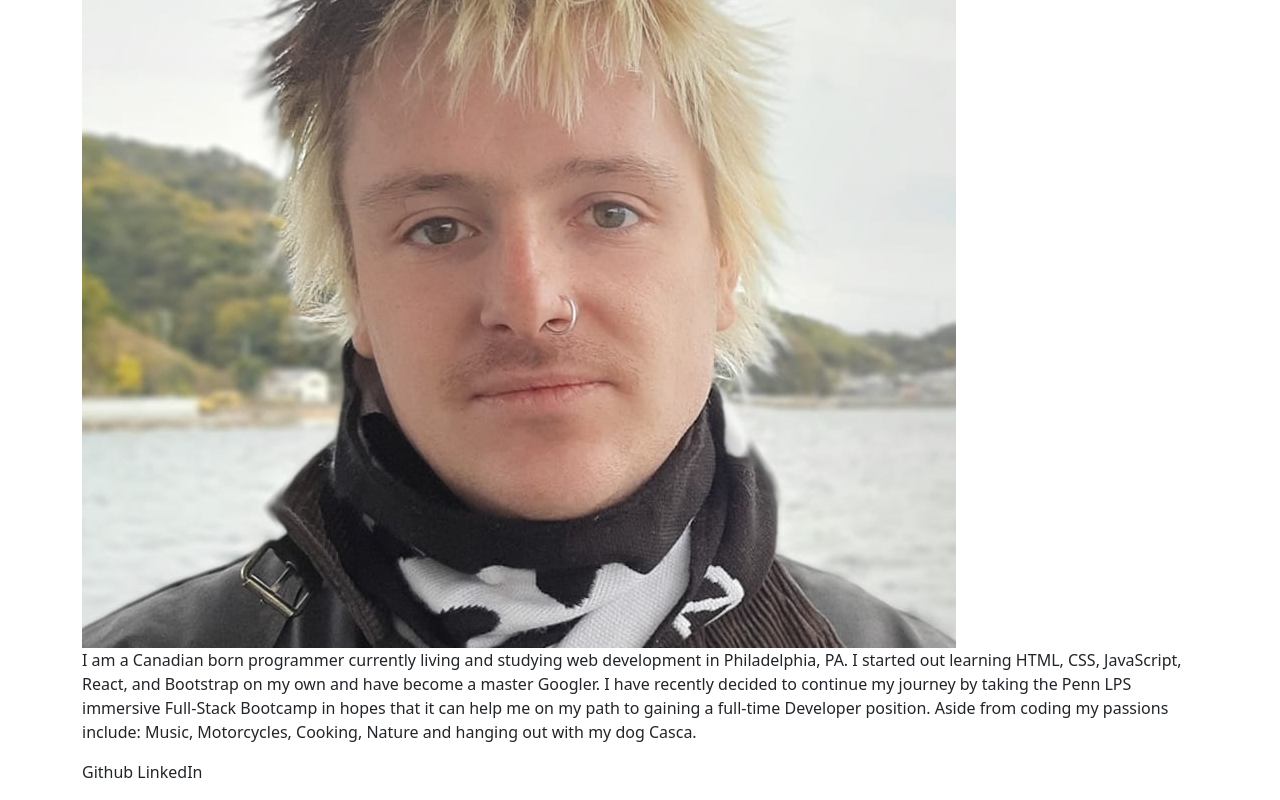
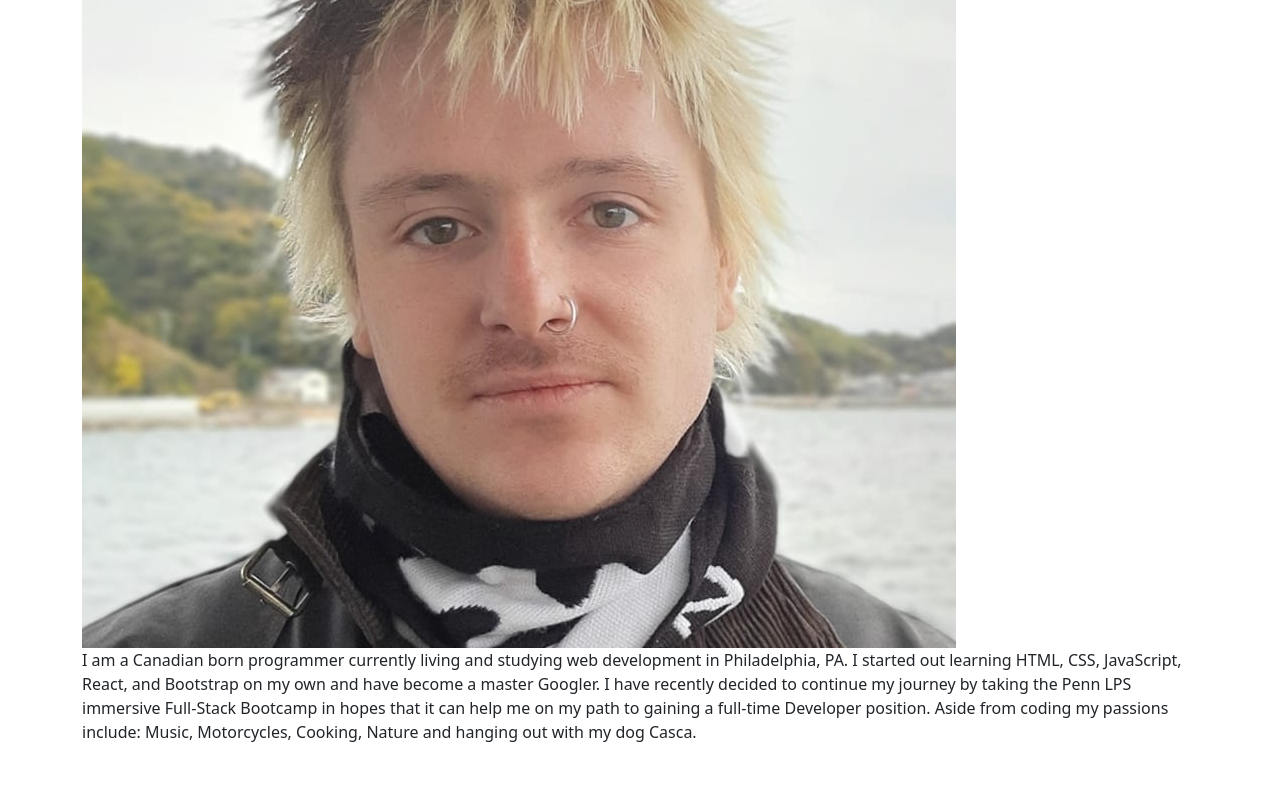
Before and after one commit to Zym0tic/my-portfolio-react, a React (Create React App) app: page / in a window 1280 px wide. Shown: the part 362-1162 px from the top of the page. After the commit the page ends 1122 px from the top, so only its background shows below. Built offline with nearby package versions, Linux system fonts and the light colour scheme.

Commit message:
import fontawesome/add icons

```diff
--- a/package.json
+++ b/package.json
@@ -4,6 +4,10 @@
   "private": true,
   "homepage": "https://zym0tic.github.io/my-portfolio-react",
   "dependencies": {
+    "@fortawesome/fontawesome-svg-core": "^6.2.0",
+    "@fortawesome/free-brands-svg-icons": "^6.2.0",
+    "@fortawesome/free-solid-svg-icons": "^6.2.0",
+    "@fortawesome/react-fontawesome": "^0.2.0",
     "@testing-library/jest-dom": "^5.16.4",
     "@testing-library/react": "^11.1.0",
     "@testing-library/user-event": "^13.5.0",
--- a/src/components/footer.js
+++ b/src/components/footer.js
@@ -1,9 +1,11 @@
 import React from 'react';
+import { FontAwesomeIcon } from '@fortawesome/react-fontawesome'
 
 function Footer() {
     return (
     <footer className="mt-auto">
-        <p>Github  LinkedIn</p>
+        <FontAwesomeIcon icon="fa-brands fa-github" />
+        <FontAwesomeIcon icon="fa-brands fa-linkedin" />
     </footer>
     )
 };
--- a/src/index.js
+++ b/src/index.js
@@ -1,6 +1,11 @@
 import React from 'react';
 import ReactDOM from 'react-dom';
+import { library } from '@fortawesome/fontawesome-svg-core'
+import { fab } from '@fortawesome/free-brands-svg-icons'
+import { faCheckSquare, faCoffee } from '@fortawesome/free-solid-svg-icons'
 import App from './App';
 import 'bootstrap/dist/css/bootstrap.min.css';
 
 ReactDOM.render(<App />, document.getElementById('root'));
+
+library.add( fab, faCheckSquare, faCoffee)
```
Also changed, not shown: 1 other file (tests, documents, lock files or other folders).
